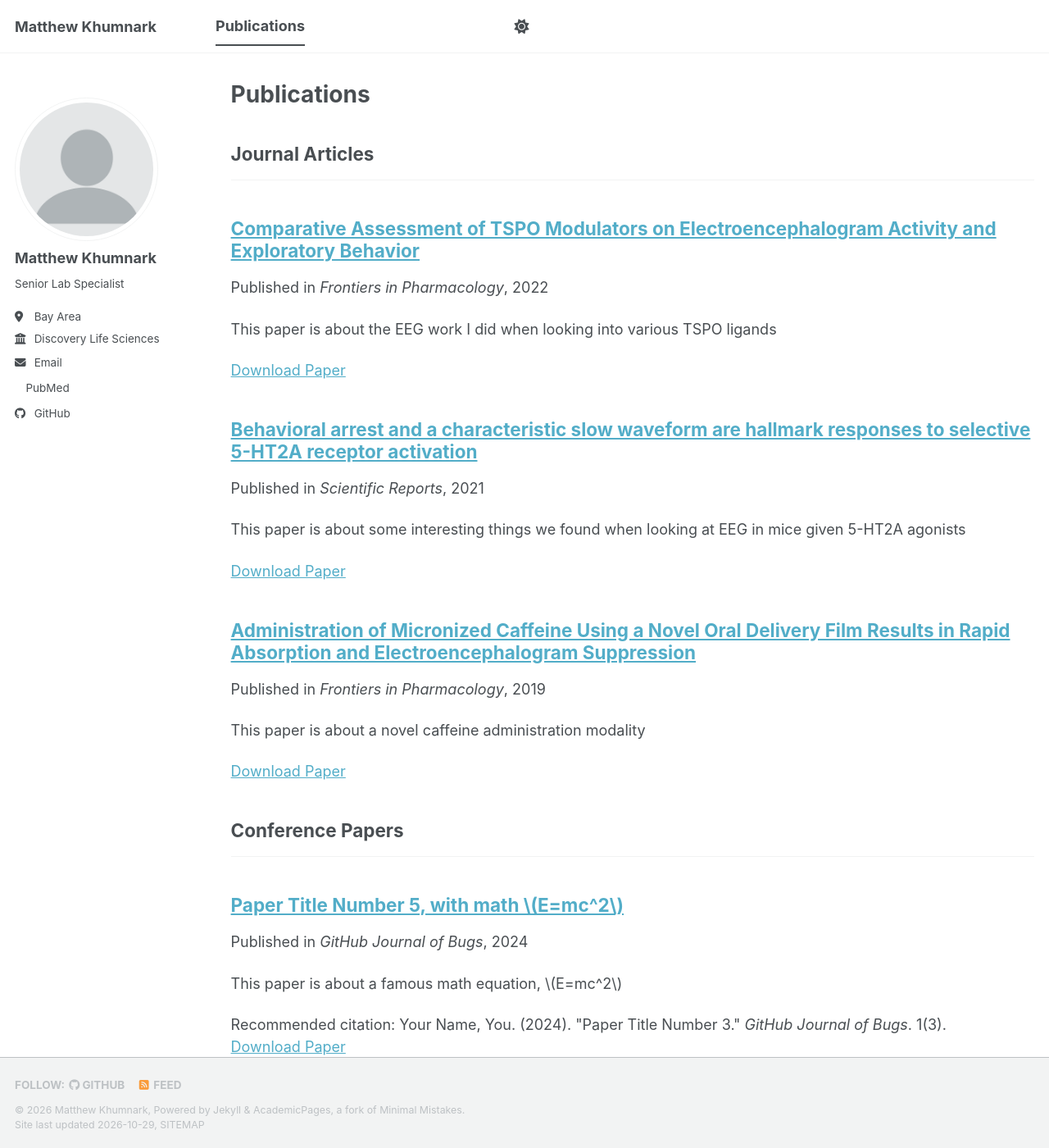
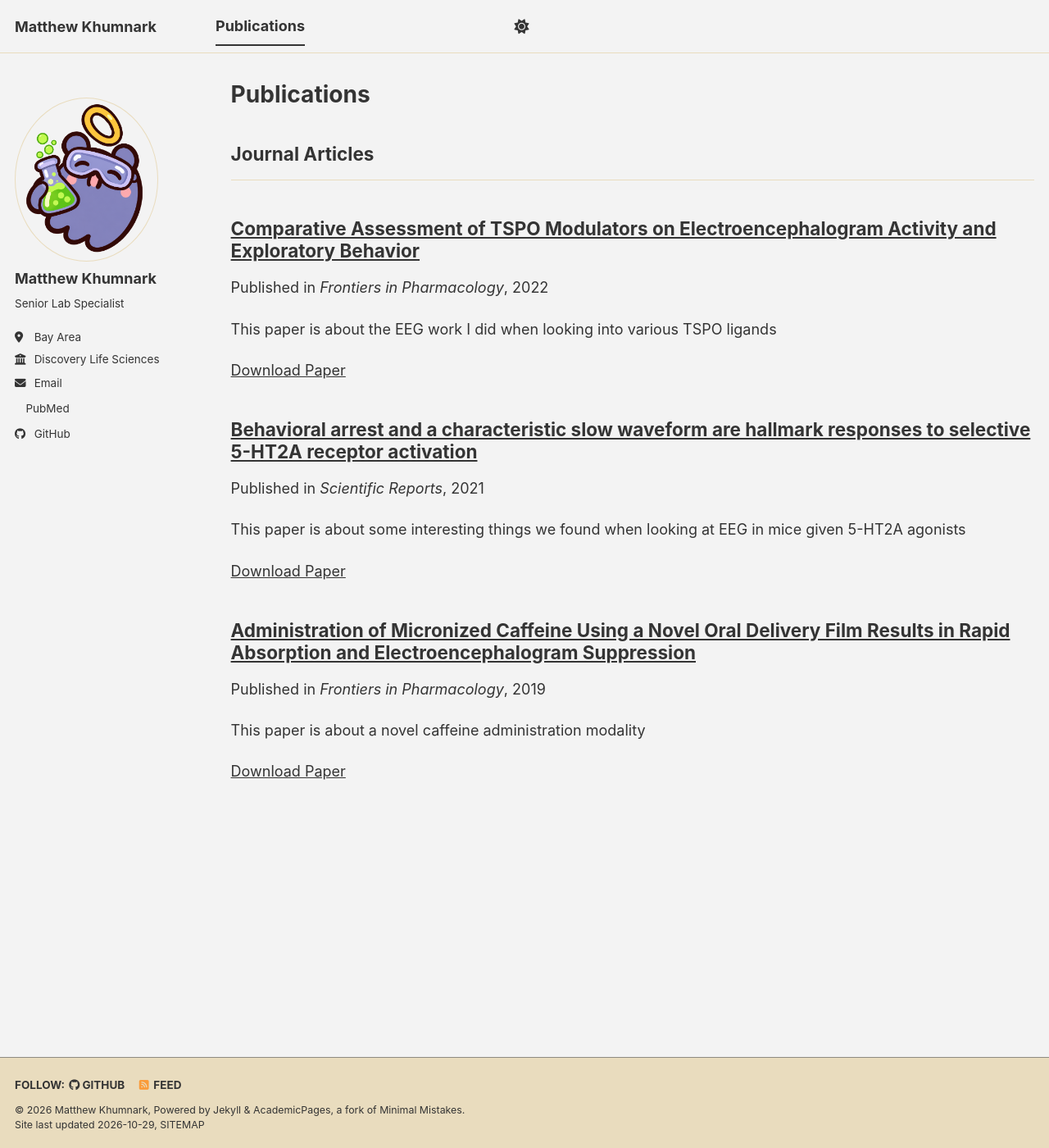
Before and after one commit to AstrocyticRed/AstrocyticRed.github.io, a Jekyll site: the page built from _pages/publications.html, in a window 1280 px wide and 1400 px high. Shown: the whole window at 82% size. Built offline with Jekyll 4.4.1, drawn with Linux system fonts in a browser that asks for light colours; a style sheet for code colours, icons or effects is not loaded; some of the changed text lies outside the part shown.

Commit message:
Changes to profile image and theme

```diff
--- a/_config.yml
+++ b/_config.yml
@@ -8,11 +8,11 @@
 
 # Basic Site Settings
 locale                   : "en-US"
-site_theme               : "default" # The available themes options are "default", "air", "sunrise", "mint", "dirt" and "contrast"
+site_theme               : "dirt" # The available themes options are "default", "air", "sunrise", "mint", "dirt" and "contrast"
 title                    : "Matthew Khumnark"
 title_separator          : "-"
 name                     : &name "Matthew Khumnark"
-description              : &description "Your Name's academic portfolio"   # Update this with a general description of your site, this is the default if not overridden by a page
+description              : &description "Matthew's academic portfolio"   # Update this with a general description of your site, this is the default if not overridden by a page
 url                      : https://astrocyticred.github.io/ # The base hostname & protocol for your site e.g. "https://[your GitHub username].github.io",
                                                            # or if you already have some other page hosted on Github then use "https://[your GitHub username].github.io/[Your Repo Name]"
 baseurl                  : "" # the subpath of your site, e.g. "/blog"
--- a/_publications/2024-02-17-paper-title-number-4.md
+++ /dev/null
@@ -1,13 +0,0 @@
----
-title: "Paper Title Number 4"
-collection: publications
-category: conferences
-permalink: /publication/2024-02-17-paper-title-number-4/
-excerpt: 'This paper is about fixing template issue #693.'
-date: 2024-02-17
-venue: 'GitHub Journal of Bugs'
-paperurl: 'https://academicpages.github.io/files/paper3.pdf'
-citation: 'Your Name, You. (2024). &quot;Paper Title Number 3.&quot; <i>GitHub Journal of Bugs</i>. 1(3).'
----
-
-The contents above will be part of a list of publications, if the user clicks the link for the publication than the contents of section will be rendered as a full page, allowing you to provide more information about the paper for the reader. When publications are displayed as a single page, the contents of the above "citation" field will automatically be included below this section in a smaller font.
--- a/_publications/2025-06-08-paper-title-number-5.md
+++ /dev/null
@@ -1,13 +0,0 @@
----
-title: "Paper Title Number 5, with math $$E=mc^2$$"
-collection: publications
-category: conferences
-permalink: /publication/2024-02-17-paper-title-number-5/
-excerpt: 'This paper is about a famous math equation, $$E=mc^2$$'
-date: 2024-02-17
-venue: 'GitHub Journal of Bugs'
-paperurl: 'https://academicpages.github.io/files/paper3.pdf'
-citation: 'Your Name, You. (2024). &quot;Paper Title Number 3.&quot; <i>GitHub Journal of Bugs</i>. 1(3).'
----
-
-Using [MathJax](https://www.mathjax.org/) in the description is supported - $$E=mc^2$$ - however, the use must be mindful that the default delimiters are `$$...$$` and `\\[...\\]` which differs from the `$...$` that is typically expected.
--- a/_sass/theme/_contrast_dark.scss
+++ b/_sass/theme/_contrast_dark.scss
@@ -25,7 +25,7 @@ $success-color              : #a8ff60;
 $warning-color              : #e9c062;
 
 /* Other basic settings for the template */
-$border-radius              : 4px;
+$border-radius              : 0px;
 $box-shadow                 : 0 1px 1px rgba(0, 0, 0, 0.125);
 $global-transition          : all 0.2s ease-in-out;
 $masthead-height            : 70px;
--- a/_sass/theme/_contrast_light.scss
+++ b/_sass/theme/_contrast_light.scss
@@ -29,7 +29,7 @@ $success-color              : #008000;
 $warning-color              : #ff8800;
 
 /* Other basic settings for the template */
-$border-radius              : 4px;
+$border-radius              : 0px;
 $box-shadow                 : 0 1px 1px rgba(0, 0, 0, 0.125);
 $global-transition          : all 0.2s ease-in-out;
 $masthead-height            : 70px;
```
Also changed, not shown: _pages/about.md (+4 -4 lines), images/profile.png, images/profile1.png (added).
